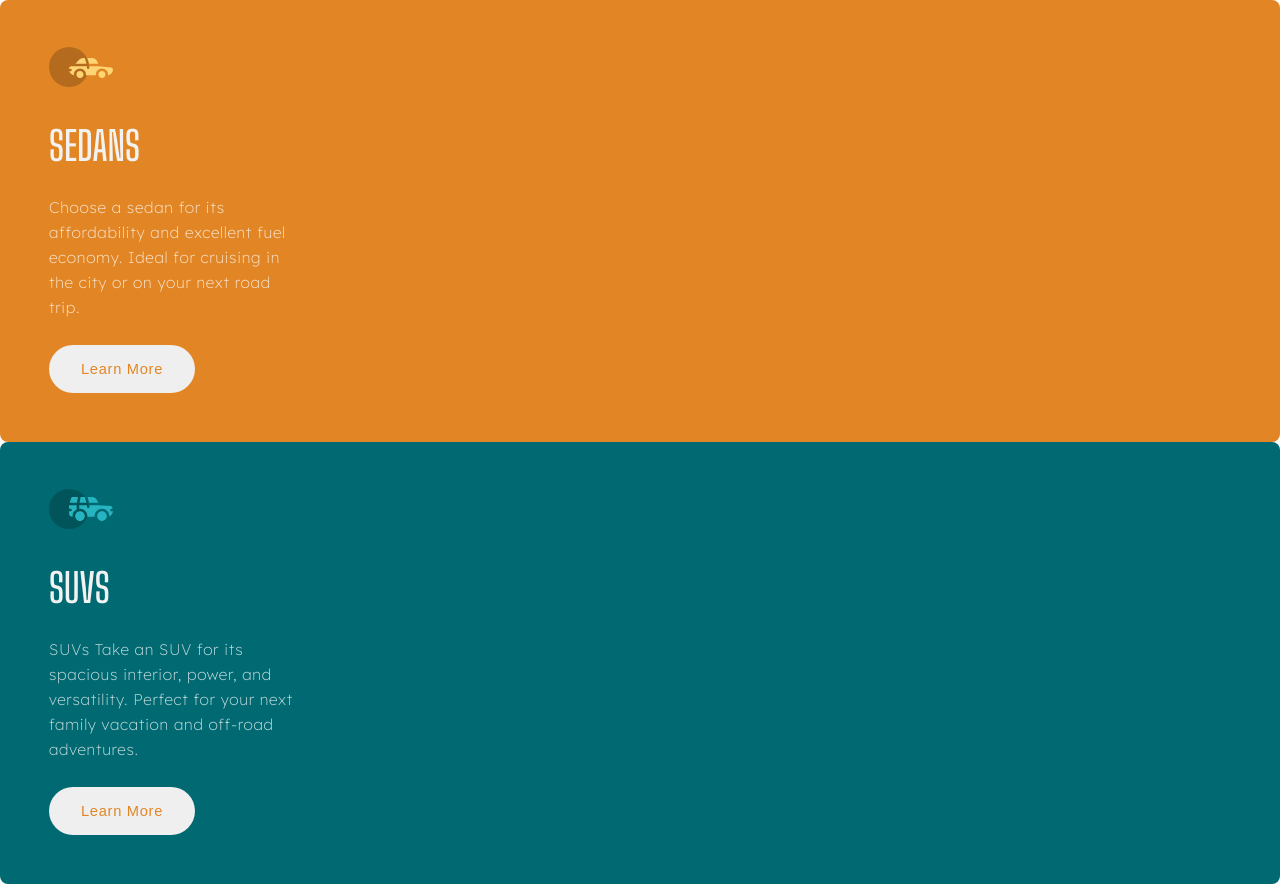
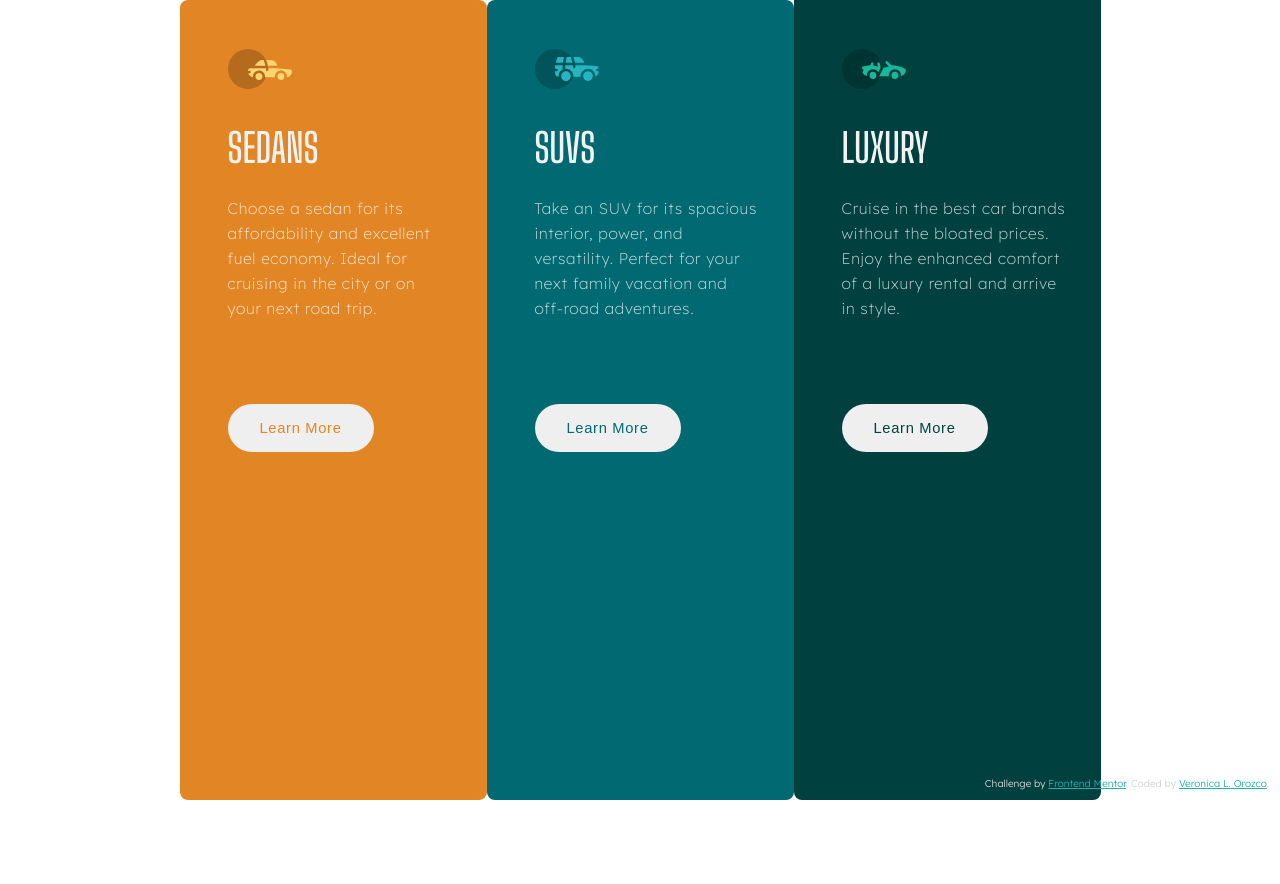
Before and after one commit to VLOrozco/Mobile-first-3-column-preview-card-component, a plain HTML site: page index.html in a window 1280 px wide. Shown: the top 884 px of the page. After the commit the page ends 800 px from the top, so only its background shows below. Drawn offline with Linux system fonts and the light colour scheme.

Commit message:
Add Media Query for desktop view
media query added for all style changes in desktop view

added button styling and states for hover and focus

```diff
--- a/index.html
+++ b/index.html
@@ -20,7 +20,7 @@
       <img src="images/icon-sedans.svg" alt="Sedan icon">
       <h1 class="card-title">Sedans</h1>
       <p class="card-description">Choose a sedan for its affordability and excellent fuel economy. Ideal for cruising in the city or on your next road trip.</p>
-      <button class="card-button">Learn More</button>
+      <button class="card-button btn1">Learn More</button>
     </div>
   </div>
 
@@ -29,9 +29,8 @@
     <div class="card-content">
       <img src="images/icon-suvs.svg" alt="SUV icon">
       <h1 class="card-title">SUVs</h1>
-      <p class="card-description">SUVs
-        Take an SUV for its spacious interior, power, and versatility. Perfect for your next family vacation and off-road adventures.</p>
-      <button class="card-button">Learn More</button>
+      <p class="card-description c2-description">Take an SUV for its spacious interior, power, and versatility. Perfect for your next family vacation and off-road adventures.</p>
+      <button class="card-button btn2">Learn More</button>
     </div>
   </div>
 
@@ -40,8 +39,8 @@
     <div class="card-content">
       <img src="images/icon-luxury.svg" alt="Luxury icon">
       <h1 class="card-title">Luxury</h1>
-      <p class="card-description">Cruise in the best car brands without the bloated prices. Enjoy the enhanced comfort of a luxury rental and arrive in style.</p>
-      <button class="card-button">Learn More</button>
+      <p class="card-description c3-description">Cruise in the best car brands without the bloated prices. Enjoy the enhanced comfort of a luxury rental and arrive in style.</p>
+      <button class="card-button btn3">Learn More</button>
     </div>
   </div>
 
@@ -49,5 +48,6 @@
     Challenge by <a href="https://www.frontendmentor.io?ref=challenge" target="_blank">Frontend Mentor</a>.
     Coded by <a href="https://www.frontendmentor.io/profile/VLOrozco">Veronica L. Orozco</a>.
   </div>
+</div>
 </body>
 </html>
--- a/styles.css
+++ b/styles.css
@@ -34,6 +34,7 @@ body {
   flex-direction: column;
   justify-content: center;
   align-items: center;
+  position: relative;
 }
 
 /* ========================================================================= */
@@ -45,13 +46,12 @@ body {
   height: 442px;
   width: 100%;
 }
-.card1 {
+.card1, .card2 {
   background-color: #E28625;
   border-radius: 8px;
 }
 .card2 {
   background-color: #006971;
-  border-radius: 8px;
 }
 .card3 {
   background-color: #004140;
@@ -86,10 +86,11 @@ body {
 /* ATTRIBUTION | LAYOUT */
 .attribution {
   position: absolute;
-  bottom: -428px;
   width: 100%;
   text-align: center;
+  bottom: 8px;
 }
+
 /* ========================================================================= */
 
 /* 3. TYPOGRAPHY */
@@ -121,7 +122,25 @@ body {
   letter-spacing: 0.7px;
   color: #E28625;
   opacity: 1;
+  cursor: pointer;
 }
+  .btn1 {
+    color: #E28625;
+  }
+  .btn2 {
+    color: #006971;
+  }
+  .btn3 {
+    color: #004140;
+  }
+  /* BUTTON :HOVER STATES | STYLES */
+  .card-button:hover, .card-button:focus {
+    background-color: transparent;
+    border: 2px solid #FFF;
+    color: #FFF;
+
+  }
+
 
 /* ATTRIBUTION | TYPOGRAPHY */
 .attribution {
@@ -136,3 +155,43 @@ body {
 /* ========================================================================= */
 
 /* 4. MEDIA QUERY */
+@media screen and (min-width: 700px) {
+  .container {
+    flex-direction: row;
+    height: 100vh;
+    width: 100vw;
+  }
+  /* CARD | LAYOUT */
+  .card {
+    height: 500px;
+    width: 307px;
+  }
+  .card1, .card2, .card3 {
+    height: 100vh;
+  }
+    .card-content {
+      width: 220px;
+      margin-left: 48px;
+      margin-top: 48.5px;
+    }
+    .card-description {
+      width: 220px;
+      margin-top: -1px;
+    }
+    .card-button {
+      margin-top: 58px;
+    }
+  .c2-description, .c3-description {
+    width: 225px;
+  }
+  .attribution {
+    width: 300px;
+    bottom: 10px;
+    font-size: 10px;
+    right: 3px;
+  }
+
+
+
+
+}
```
